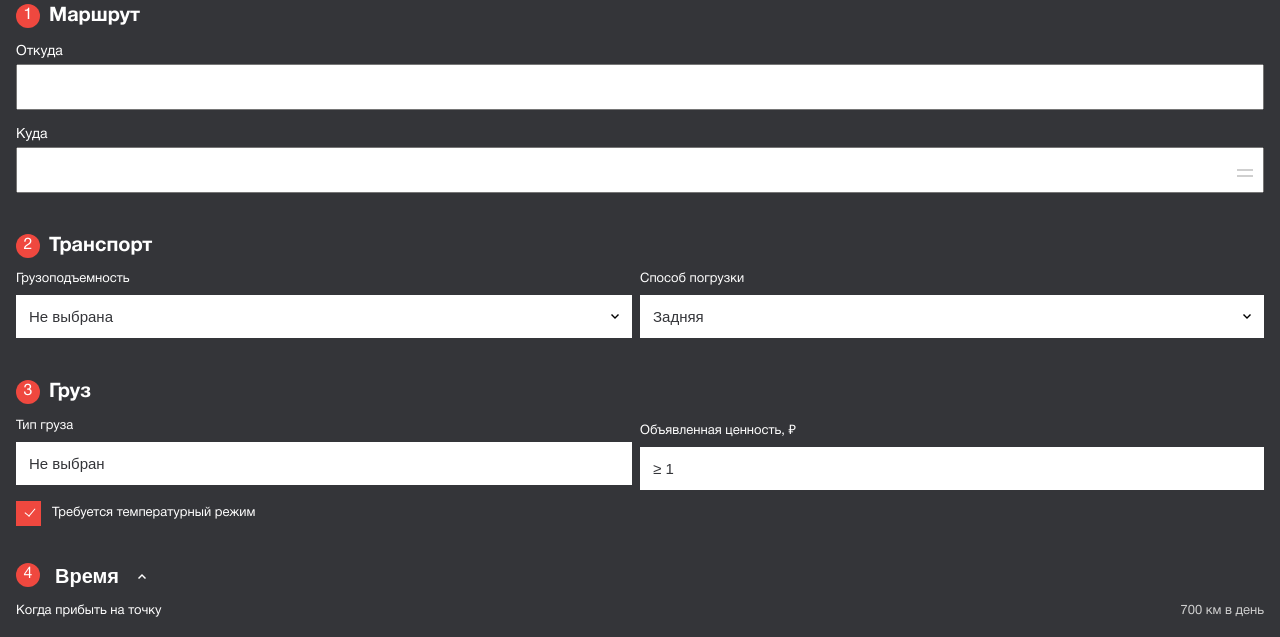
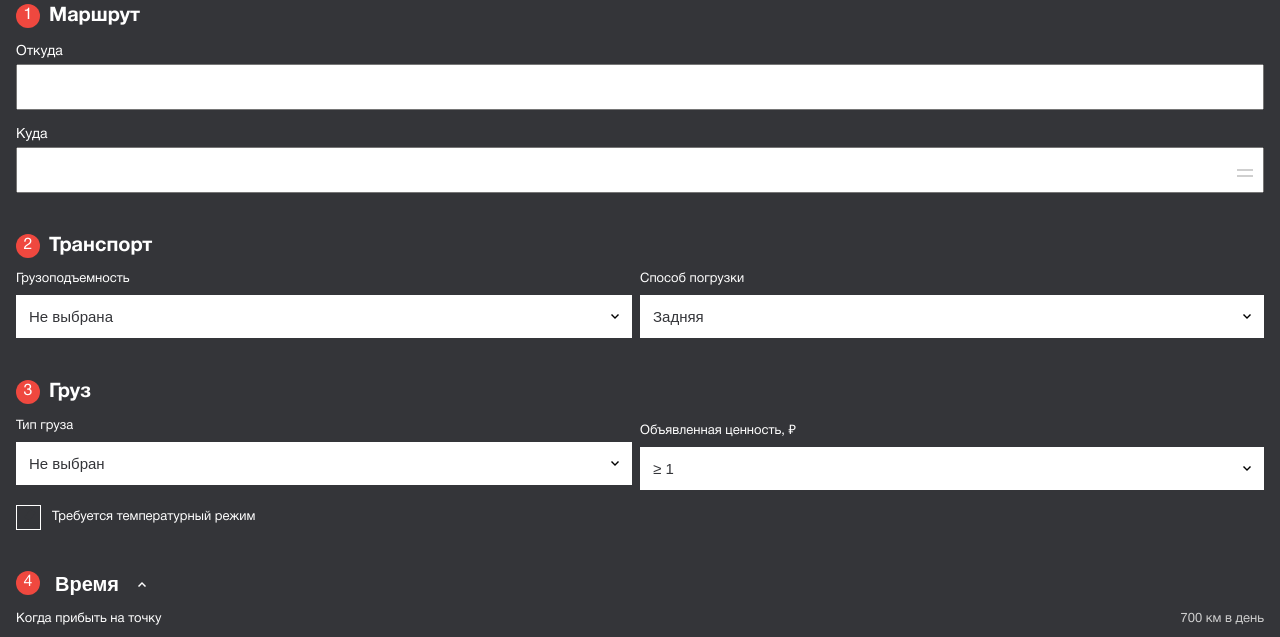
Before and after one commit to marinahaid/trucking_industry, a website: page source/index.html in a window 1280 px wide. Shown: the part 97-734 px from the top of the page. Drawn offline with nearby package versions, Linux system fonts and the light colour scheme; files that its build step writes are made by us from their sources; files whose address does not match are found by name.

Commit message:
checked files

```diff
--- a/source/index.html
+++ b/source/index.html
@@ -6,7 +6,6 @@
 
   <meta name="viewport" content="width=device-width,initial-scale=1">
   <meta name="format-detection" content="telephone=no">
-  <link href="https://fonts.googleapis.com/css2?family=Open+Sans:wght@300;400;700&display=swap" rel="stylesheet">
   <title>Грузоперевозки</title>
   <link rel="stylesheet" href="./css/style.min.css">
 </head>
@@ -41,9 +40,6 @@
                       выбрана</span><svg class="form__transport-arrow" width="8" height="5">
                       <use xlink:href="./img/sprite.svg#arrow"></use>
                     </svg>
-                    <!-- </svg><svg class="form__transport-arrow--active" width="8" height="5">
-                      <use xlink:href="./img/sprite.svg#arrow-active"></use>
-                    </svg>-->
                   </button>
                   <div id="myDropdown1" class="form__transport-content content1">
                     <a href="#">Вариант 1</a>
@@ -62,9 +58,6 @@
                       width="8" height="5">
                       <use xlink:href="./img/sprite.svg#arrow"></use>
                     </svg>
-                    <!--<svg class="form__transport-arrow--active" width="8" height="5">
-                      <use xlink:href="./img/sprite.svg#arrow-active"></use>
-                    </svg>-->
                   </button>
                   <div id="myDropdown2" class="form__transport-content content2">
                     <a href="#">Верхняя</a>
@@ -84,9 +77,6 @@
                       выбран</span><svg class="form__cargo-arrow" width="8" height="5">
                       <use xlink:href="./img/sprite.svg#arrow"></use>
                     </svg>
-                    <!-- </svg><svg class="form__cargo-arrow--active" width="8" height="5">
-                      <use xlink:href="./img/sprite.svg#arrow-active"></use>
-                    </svg>-->
                   </button>
                   <div id="myDropdown4" class="form__cargo-content content4">
                     <a href="#">Вариант 1</a>
@@ -96,15 +86,11 @@
               </div>
               <div class="form__item form__cargo-item">
                 <p>Класс опасности</p>
-
                 <div class="form__cargo-dropdown dropdown5">
                   <button onclick="myFunction5()" type="button" class="form__cargo-dropbtn dropbtn5"><span>Класс
                       5-</span><svg class="form__cargo-arrow" width="8" height="5">
                       <use xlink:href="./img/sprite.svg#arrow"></use>
                     </svg>
-                    <!-- </svg><svg class="form__cargo-arrow--active" width="8" height="5">
-                      <use xlink:href="./img/sprite.svg#arrow-active"></use>
-                    </svg>-->
                   </button>
                   <div id="myDropdown5" class="form__cargo-content content5">
                     <a href="#">Вариант 1</a>
@@ -119,9 +105,6 @@
                       1</span><svg class="form__cargo-arrow" width="8" height="5">
                       <use xlink:href="./img/sprite.svg#arrow"></use>
                     </svg>
-                    <!--</svg><svg class="form__cargo-arrow--active" width="8" height="5">
-                      <use xlink:href="./img/sprite.svg#arrow-active"></use>
-                    </svg>-->
                   </button>
                   <div id="myDropdown6" class="form__cargo-content content6">
                     <a href="#">Вариант 1</a>
@@ -137,7 +120,6 @@
                       режим</span></label>
                   <div id="myDropdown3" class="form__temperature-content content3">
                     <div class="form__temperature-list ">
-
                       <div class="form__item form__temperature-item  ">
                         <label for="temperaturestart">От, ℃</label>
                         <input id="temperaturestart" type="text" name="name" placeholder="-20">
@@ -154,8 +136,8 @@
           </section>
           <section class="form__time section">
             <div class="form__time-box dropdown">
-          <button onclick="myFunction()" type="button" class="title-small dropbtn">Время<svg class="form__time-arrow"
-              width="8" height="5">
+              <button onclick="myFunction()" type="button" class="title-small dropbtn">Время<svg
+                  class="form__time-arrow" width="8" height="5">
                   <use xlink:href="./img/sprite.svg#btn-arrow"></use>
                 </svg></button>
               <div class="form__time-wrap ">
--- a/source/sass/blocks/form-cargo.scss
+++ b/source/sass/blocks/form-cargo.scss
@@ -53,21 +53,6 @@
   border: none;
 }
 
-.form__cargo-dropbtn .form__cargo-arrow,
-.form__cargo-dropbtn .form__cargo-arrow {
-  display: block;
-}
-
-.form__cargo-dropbtn .form__cargo-arrow--active:hover,
-.form__cargo-dropbtn .form__cargo-arrow--active:focus {
-  display: block;
-}
-
-.form__cargo-dropbtn .form__cargo-arrow,
-.form__cargo-dropbtn .form__cargo-arrow {
-  display: none;
-}
-
 .form__cargo-dropdown {
   position: relative;
   display: inline-block;
@@ -100,7 +85,7 @@
 
 .checkbox__arrow {
   display: flex;
- position: relative;
+  position: relative;
   font-size: 13px;
   line-height: 15px;
   border: none;
@@ -110,15 +95,22 @@
   align-items: center;
 }
 
-.form__cargo-item {
-  padding-bottom: 11px;
-}
 .checkbox__arrow::before {
+  content: "";
+  width: 27px;
+  height: 27px;
   background-color: $color;
   border: 1px solid #fff;
   margin-right: 11px;
 }
+
 .checkbox input:checked + label::after {
+  background-color: $color;
+  border-right: none;
+  border-bottom: none;
+}
+
+.checkbox input + label::after {
   content: "";
   width: 6px;
   height: 10px;
@@ -136,19 +128,17 @@
   top: 5px;
 }
 
-.checkbox input:checked + .checkbox__arrow::before {
+.checkbox input + .checkbox__arrow::before {
   background-color: $color-red;
   border: none;
 }
-
-
-
-
-
-//
+.checkbox input:checked + .checkbox__arrow::before {
+  background-color: $color;
+  border: 1px solid #fff;
+}
 
 .form__temperature-list {
- padding-top: 17px;
+  padding-top: 17px;
   display: flex;
   width: 100%;
 }
@@ -159,7 +149,7 @@
 }
 
 .form__temperature-content {
-display: none;
+  display: none;
 }
 
 .form__temperature-item:last-child {
--- a/source/sass/font.scss
+++ b/source/sass/font.scss
@@ -2,12 +2,14 @@
   font-family: "Helvetica";
   font-style: normal;
   font-weight: 400;
-  src: local(""), url("../fonts/HelveticaNeueCyr-Roman.woff2") format("woff2"), url("../fonts/HelveticaNeueCyr-Roman.woff") format("woff");
+  src: local(""), url("../fonts/HelveticaNeueCyr-Roman.woff2") format("woff2"),
+    url("../fonts/HelveticaNeueCyr-Roman.woff") format("woff");
 }
 
 @font-face {
   font-family: "Helvetica";
   font-style: normal;
   font-weight: 700;
-  src: local(""), url("../fonts/HelveticaNeueCyr-Bold.woff2") format("woff2"), url("../fonts/HelveticaNeueCyr-Bold.woff") format("woff");
+  src: local(""), url("../fonts/HelveticaNeueCyr-Bold.woff2") format("woff2"),
+    url("../fonts/HelveticaNeueCyr-Bold.woff") format("woff");
 }
--- a/source/sass/variables.scss
+++ b/source/sass/variables.scss
@@ -9,5 +9,4 @@ $retina-dpi: 144dpi;
 $retina-dppx: 1.5dppx;
 
 $tablet-width: 1584px;
-
 $mobile-width: 1700px;
```
Also changed, not shown: build/css/style.min.css, build/index.html, source/sass/style.scss (line endings or trailing spaces), 1 other file. Lines whose indentation alone changed are shown as unchanged.
